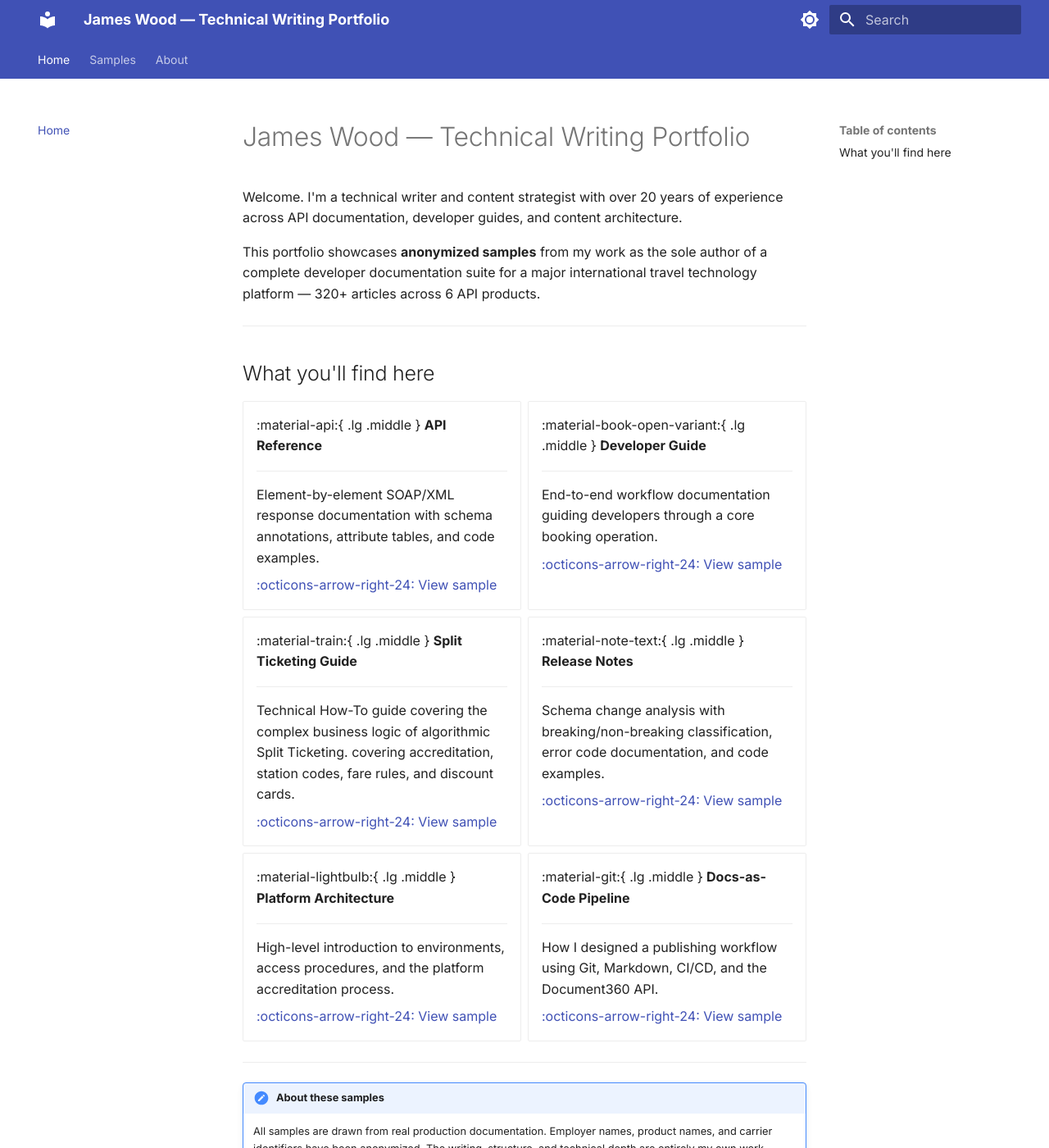
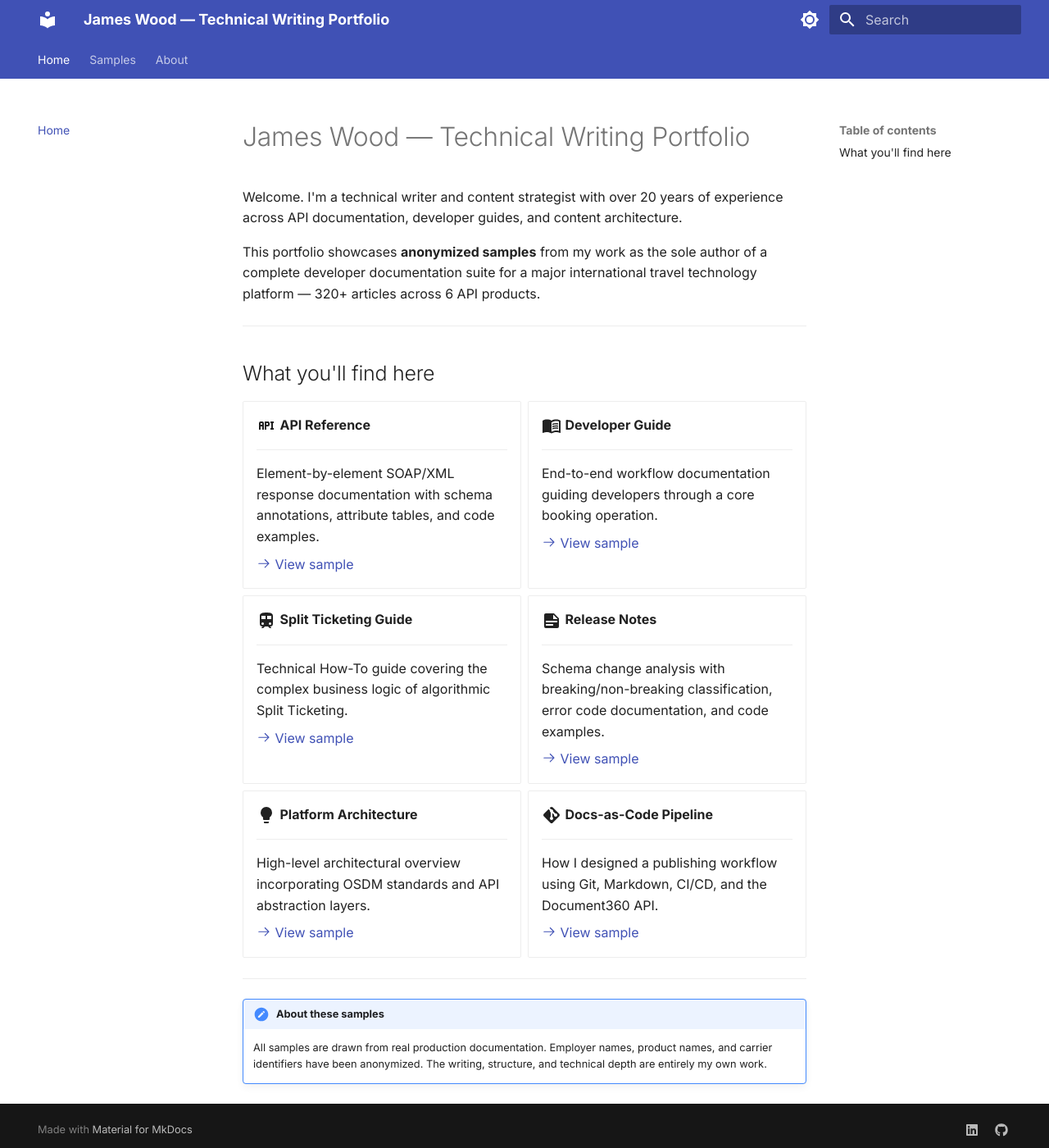
Before and after one commit to jamesdwood/james-wood-portfolio, an MkDocs documentation site: the page built from docs/index.md, in a window 1280 px wide and 1400 px high. Shown: the whole window at 82% size. Built offline with MkDocs 1.6.1 and Material for MkDocs 9.7.7, drawn with Linux system fonts in a browser that asks for light colours.

Commit message:
fix: re-add emoji and superfences extension config, improve index descriptions

```diff
--- a/docs/index.md
+++ b/docs/index.md
@@ -30,7 +30,7 @@ This portfolio showcases **anonymized samples** from my work as the sole author
 
     ---
 
-    Technical How-To guide covering the complex business logic of algorithmic Split Ticketing. covering accreditation, station codes, fare rules, and discount cards.
+    Technical How-To guide covering the complex business logic of algorithmic Split Ticketing.
 
     [:octicons-arrow-right-24: View sample](samples/implementation-guide.md)
 
@@ -46,7 +46,7 @@ This portfolio showcases **anonymized samples** from my work as the sole author
 
     ---
 
-    High-level introduction to environments, access procedures, and the platform accreditation process.
+    High-level architectural overview incorporating OSDM standards and API abstraction layers.
 
     [:octicons-arrow-right-24: View sample](samples/conceptual-overview.md)
 
--- a/mkdocs.yml
+++ b/mkdocs.yml
@@ -1,6 +1,6 @@
 site_name: "James Wood — Technical Writing Portfolio"
 site_description: "API documentation, developer guides, and docs-as-code samples from 20+ years of technical writing experience."
-site_url: "https://yourusername.github.io/portfolio"
+site_url: "https://jamesdwood.github.io/james-wood-portfolio"
 
 theme:
   name: material
@@ -35,9 +35,17 @@ theme:
 markdown_extensions:
   - admonition
   - pymdownx.details
-  - pymdownx.superfences
+  - pymdownx.emoji:
+      emoji_index: !!python/name:material.extensions.emoji.twemoji
+      emoji_generator: !!python/name:material.extensions.emoji.to_svg
+  - pymdownx.superfences:
+      custom_fences:
+        - name: mermaid
+          class: mermaid
+          format: !!python/name:pymdownx.superfences.fence_code_format
   - pymdownx.highlight:
       anchor_linenums: true
+      use_pygments: true
   - pymdownx.inlinehilite
   - pymdownx.tabbed:
       alternate_style: true
@@ -53,7 +61,6 @@ nav:
       - "API Reference": samples/api-reference.md
       - "Developer Guide": samples/developer-guide.md
       - "Split Ticketing Guide": samples/implementation-guide.md
-      - "Release Notes": samples/release-notes.md
       - "Platform Architecture": samples/conceptual-overview.md
       - "Docs-as-Code Pipeline": samples/docs-as-code.md
   - About: about.md
@@ -61,6 +68,6 @@ nav:
 extra:
   social:
     - icon: fontawesome/brands/linkedin
-      link: https://linkedin.com/in/yourprofile
+      link: https://linkedin.com/in/james-wood-techwriter
     - icon: fontawesome/brands/github
-      link: https://github.com/yourusername
+      link: https://github.com/jamesdwood
```
